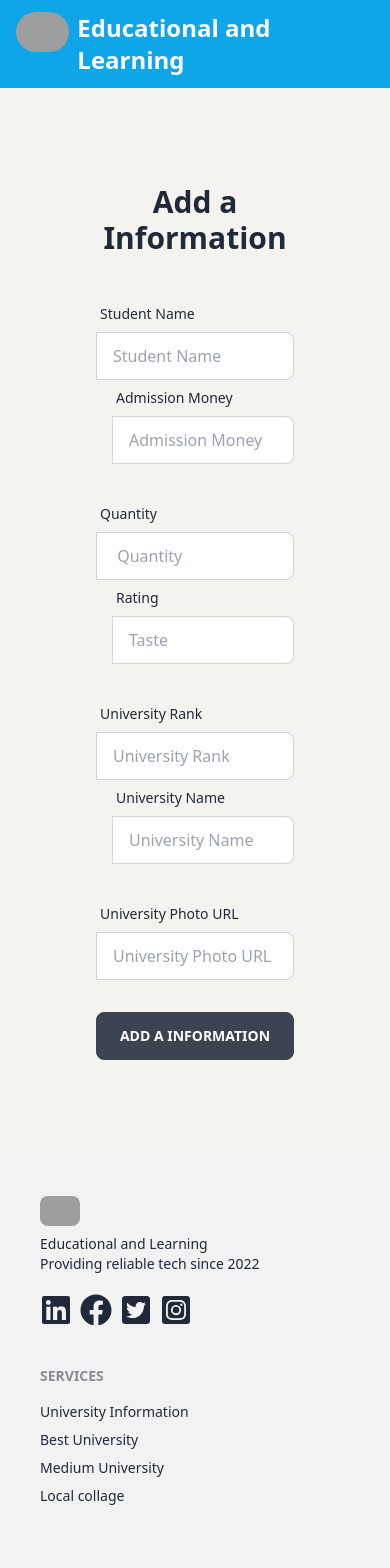
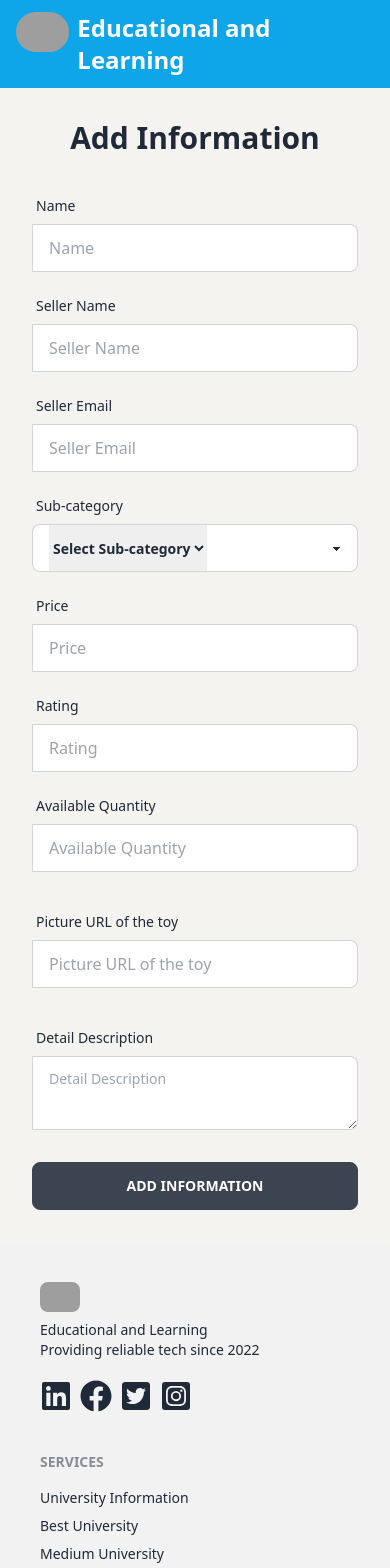
Before and after one commit to Sahadathassain/educational-and-Learning-clint, a React (Vite) app: page /addtoys in a window 390 px wide. Shown: the top 1568 px of the page. Built offline with nearby package versions, Linux system fonts and the light colour scheme; no server answers; grey boxes are pictures that could not be loaded.

Commit message:
added all toys

```diff
--- a/src/Page/Home/Home.jsx
+++ b/src/Page/Home/Home.jsx
@@ -1,6 +1,7 @@
 import Banner from "../Banner/Banner";
 import ImgGallery from "../ImgGallery/ImgGallery";
 import TopUniversity from "../TopUniversity/TopUniversity";
+import AllToys from "../Toys/AllToys/AllToys";
 
 
 const Home = () => {
@@ -8,6 +9,7 @@ const Home = () => {
         <div>
             <Banner></Banner>
             <ImgGallery></ImgGallery>
+            <AllToys></AllToys>
             <TopUniversity></TopUniversity>
         </div>
     );
--- a/src/Page/Toys/Add toys/AddToys.jsx
+++ b/src/Page/Toys/Add toys/AddToys.jsx
@@ -1,86 +1,204 @@
-
+import { useState } from 'react';
 
 const AddToys = () => {
+    const [formData, setFormData] = useState({
+        toyName: '',
+        sellerName: '',
+        sellerEmail: '',
+        subCategory: '',
+        price: '',
+        toyRating: '',
+        availableQuantity: '',
+        toyPhoto: '',
+        detailDescription: ''
+    });
 
+    const handleChange = (e) => {
+        const { name, value } = e.target;
+        setFormData((prevData) => ({
+            ...prevData,
+            [name]: value
+        }));
+    };
 
+    const handleSubmit = (e) => {
+        e.preventDefault();
+        // Process the form data here
+        fetch(`http://localhost:5000/information`, {
+            method: "POST",
+            headers: { "content-Type": "application/json" },
+            body: JSON.stringify(formData),
+        })
+            .then((res) => res.json())
+            .then(result => {
+                console.log(result);
+            })
+            .catch(error => {
+                console.error('Error:', error);
+            });
 
-
+        console.log(formData);
+        // Reset the form fields
+        setFormData({
+            toyName: '',
+            sellerName: '',
+            sellerEmail: '',
+            subCategory: '',
+            price: '',
+            toyRating: '',
+            availableQuantity: '',
+            toyPhoto: '',
+            detailDescription: ''
+        });
+    };
 
     return (
         <div className="">
-            <div className="bg-[#F4F3F0] p-24">
-            <h2 className="text-3xl font-extrabold text-center mb-10">Add a Information</h2>
-            <form onSubmit=''>
+            <div className="bg-[#F4F3F0] p-8 md:p-16 lg:p-24">
+                <h2 className="text-3xl font-extrabold text-center mb-8 lg:mb-10">Add Information</h2>
+                <form onSubmit={handleSubmit}>
                     {/* form name and quantity row */}
-                <div className="md:flex mb-8">
-                    <div className="form-control md:w-1/2">
+                    <div className="grid grid-cols-1 md:grid-cols-2 gap-4 mb-8">
+                        <div className="form-control">
                             <label className="label">
-                            <span className="label-text">Student Name</span>
+                                <span className="label-text">Name</span>
                             </label>
                             <label className="input-group">
-                            <input type="text" name="name" placeholder="Student Name" className="input input-bordered w-full" />
+                                <input
+                                    type="text"
+                                    name="toyName"
+                                    placeholder="Name"
+                                    className="input input-bordered w-full"
+                                    value={formData.toyName}
+                                    onChange={handleChange}
+                                />
                             </label>
                         </div>
-                    <div className="form-control md:w-1/2 ml-4">
+                        <div className="form-control">
                             <label className="label">
-                            <span className="label-text">Admission Money </span>
+                                <span className="label-text">Seller Name</span>
                             </label>
                             <label className="input-group">
-                            <input type="text" name="quantity" placeholder="Admission Money" className="input input-bordered w-full" />
+                                <input
+                                    type="text"
+                                    name="sellerName"
+                                    placeholder="Seller Name"
+                                    className="input input-bordered w-full"
+                                    value={formData.sellerName}
+                                    onChange={handleChange}
+                                />
                             </label>
                         </div>
-                </div>
-                {/* form supplier row */}
-                <div className="md:flex mb-8">
-                    <div className="form-control md:w-1/2">
+                        <div className="form-control">
                             <label className="label">
-                            <span className="label-text"> Quantity</span>
+                                <span className="label-text">Seller Email</span>
                             </label>
                             <label className="input-group">
-                            <input type="text" name="supplier" placeholder=" Quantity"className="input input-bordered w-full" />
+                                <input
+                                    type="email"
+                                    name="sellerEmail"
+                                    placeholder="Seller Email"
+                                    className="input input-bordered w-full"
+                                    value={formData.sellerEmail}
+                                    onChange={handleChange}
+                                />
                             </label>
                         </div>
-                    <div className="form-control md:w-1/2 ml-4">
+                        <div className="form-control">
+                            <label className="label">
+                                <span className="label-text">Sub-category</span>
+                            </label>
+                            <label className="select select-bordered w-full">
+                                <select
+                                    name="subCategory"
+                                    className="select-input"
+                                    value={formData.subCategory}
+                                    onChange={handleChange}
+                                >
+                                    <option value="">Select Sub-category</option>
+                                    <option value="Math Toys">Math Toys</option>
+                                    <option value="Language Toys">Language Toys</option>
+                                    <option value="Science Toys">Science Toys</option>
+                                </select>
+                            </label>
+                        </div>
+                        <div className="form-control">
+                            <label className="label">
+                                <span className="label-text">Price</span>
+                            </label>
+                            <label className="input-group">
+                                <input
+                                    type="text"
+                                    name="price"
+                                    placeholder="Price"
+                                    className="input input-bordered w-full"
+                                    value={formData.price}
+                                    onChange={handleChange}
+                                />
+                            </label>
+                        </div>
+                        <div className="form-control">
                             <label className="label">
                                 <span className="label-text">Rating</span>
                             </label>
                             <label className="input-group">
-                            <input type="text" name="taste" placeholder="Taste" className="input input-bordered w-full" />
+                                <input
+                                    type="text"
+                                    name="toyRating"
+                                    placeholder="Rating"
+                                    className="input input-bordered w-full"
+                                    value={formData.toyRating}
+                                    onChange={handleChange}
+                                />
                             </label>
                         </div>
-                </div>
-                {/* form category and details row */}
-                <div className="md:flex mb-8">
-                    <div className="form-control md:w-1/2">
+                        <div className="form-control">
                             <label className="label">
-                            <span className="label-text">University Rank</span>
+                                <span className="label-text">Available Quantity</span>
                             </label>
                             <label className="input-group">
-                            <input type="text" name="category" placeholder="University Rank" className="input input-bordered w-full" />
-                        </label>
-                    </div>
-                    <div className="form-control md:w-1/2 ml-4">
-                        <label className="label">
-                            <span className="label-text">University Name</span>
-                        </label>
-                        <label className="input-group">
-                            <input type="text" name="details" placeholder="University Name" className="input input-bordered w-full" />
+                                <input
+                                    type="text"
+                                    name="availableQuantity"
+                                    placeholder="Available Quantity"
+                                    className="input input-bordered w-full"
+                                    value={formData.availableQuantity}
+                                    onChange={handleChange}
+                                />
                             </label>
                         </div>
                     </div>
                     {/* form Photo url row */}
-                <div className="mb-8">
-                    <div className="form-control w-full">
+                    <div className="form-control mb-8">
                         <label className="label">
-                            <span className="label-text"> University Photo URL</span>
+                            <span className="label-text">Picture URL of the toy</span>
                         </label>
                         <label className="input-group">
-                            <input type="text" name="photo" placeholder="University Photo URL" className="input input-bordered w-full" />
+                            <input
+                                type="text"
+                                name="toyPhoto"
+                                placeholder="Picture URL of the toy"
+                                className="input input-bordered w-full"
+                                value={formData.toyPhoto}
+                                onChange={handleChange}
+                            />
                         </label>
                     </div>
+                    <div className="form-control">
+                        <label className="label">
+                            <span className="label-text">Detail Description</span>
+                        </label>
+                        <label className="input-group">
+                            <textarea
+                                name="detailDescription"
+                                placeholder="Detail Description"
+                                className="textarea textarea-bordered w-full"
+                                value={formData.detailDescription}
+                                onChange={handleChange}
+                            />
+                        </label>
                     </div>
-                <input  type="submit" value="Add a Information" className="btn btn-block" />
-
+                    <input type="submit" value="Add Information" className="btn btn-block mt-8" />
                 </form>
             </div>
         </div>
--- /dev/null
+++ b/src/Page/Toys/AllToys/AllToys.jsx
@@ -0,0 +1,55 @@
+import  { useEffect, useState } from 'react';
+
+const AllToys = () => {
+  const [toys, setToys] = useState([]);
+
+  useEffect(() => {
+    fetch('http://localhost:5000/allInformation')
+      .then((response) => response.json())
+      .then((data) => {
+        setToys(data);
+      })
+      .catch((error) => {
+        console.error('Error fetching toy data:', error);
+      });
+  }, []);
+
+  return (
+    <div className="container mx-auto">
+      <h2 className="text-2xl font-bold mb-4">All Toys</h2>
+
+      <table className="table-auto w-full">
+        <thead>
+          <tr>
+            <th className="px-4 py-2">Name</th>
+            <th className="px-4 py-2">Seller Name</th>
+            <th className="px-4 py-2">Sub-category</th>
+            <th className="px-4 py-2">Price</th>
+            <th className="px-4 py-2">Rating</th>
+            <th className="px-4 py-2">Available Quantity</th>
+            <th className="px-4 py-2">Actions</th>
+          </tr>
+        </thead>
+        <tbody>
+          {toys.map((toy) => (
+            <tr key={toy._id}>
+              <td className="px-4 py-2">{toy.name}</td>
+              <td className="px-4 py-2">{toy.sellerName}</td>
+              <td className="px-4 py-2">{toy.subcategory}</td>
+              <td className="px-4 py-2">{toy.price}</td>
+              <td className="px-4 py-2">{toy.rating}</td>
+              <td className="px-4 py-2">{toy.availableQuantity}</td>
+              <td className="px-4 py-2">
+                <button className="bg-green-500 hover:bg-green-600 text-white px-4 py-2 rounded">
+                  View
+                </button>
+              </td>
+            </tr>
+          ))}
+        </tbody>
+      </table>
+    </div>
+  );
+};
+
+export default AllToys;
--- a/src/Routes/routes.jsx
+++ b/src/Routes/routes.jsx
@@ -6,6 +6,7 @@ import SignUp from "../Page/SignUp/SignUp";
 import ErrorPage from "../ErrorPage/ErrorPage";
 import AddToys from "../Page/Toys/Add toys/AddToys";
 import Blog from "../Blogs/Blog";
+import AllToys from "../Page/Toys/AllToys/AllToys";
 
 const router = createBrowserRouter([
     {
@@ -33,6 +34,10 @@ const router = createBrowserRouter([
         {
             path:'/addtoys',
             element:<AddToys></AddToys>,
+        },
+        {
+            path:'/alltoys',
+            element:<AllToys></AllToys>
         }
       ]
     },
```
Also changed, not shown: src/Header/Header.jsx (+8 -1 lines), src/Page/Toys/MyToys/MyToys.jsx (added, +70 -0 lines). Lines whose indentation alone changed are shown as unchanged.
